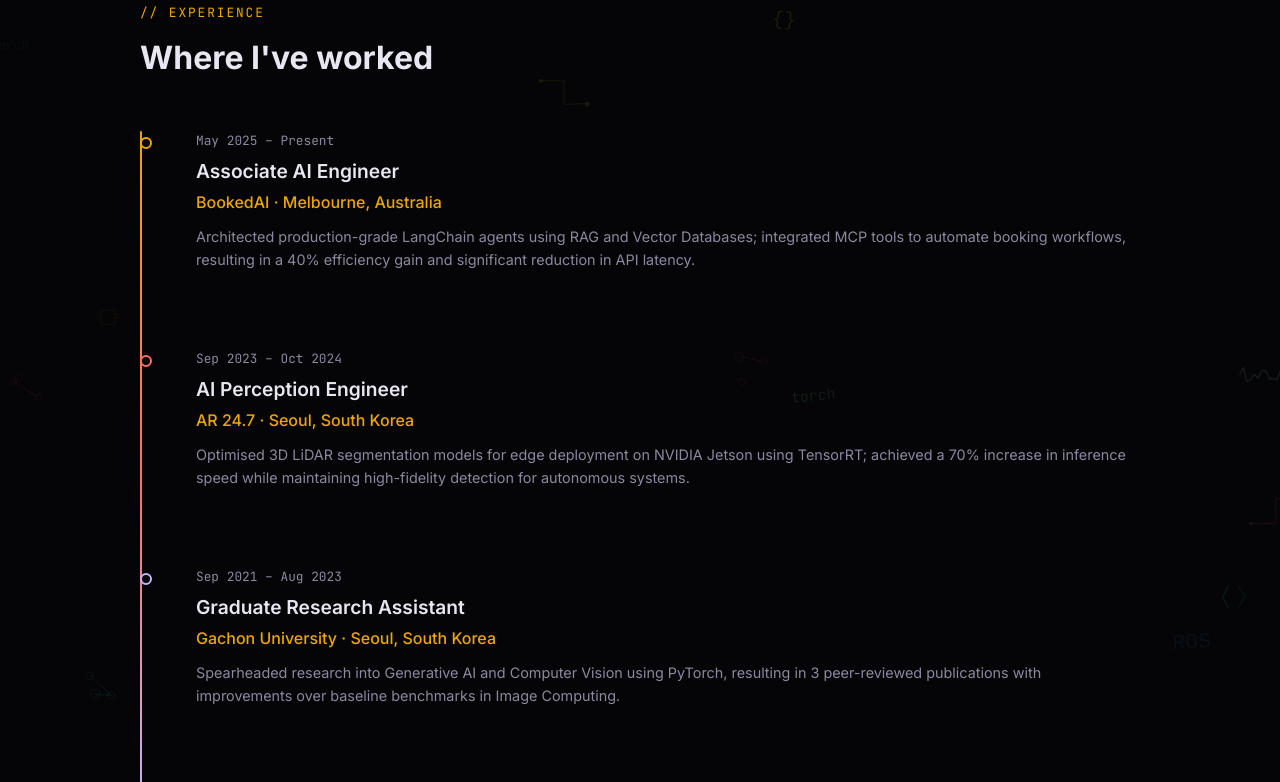
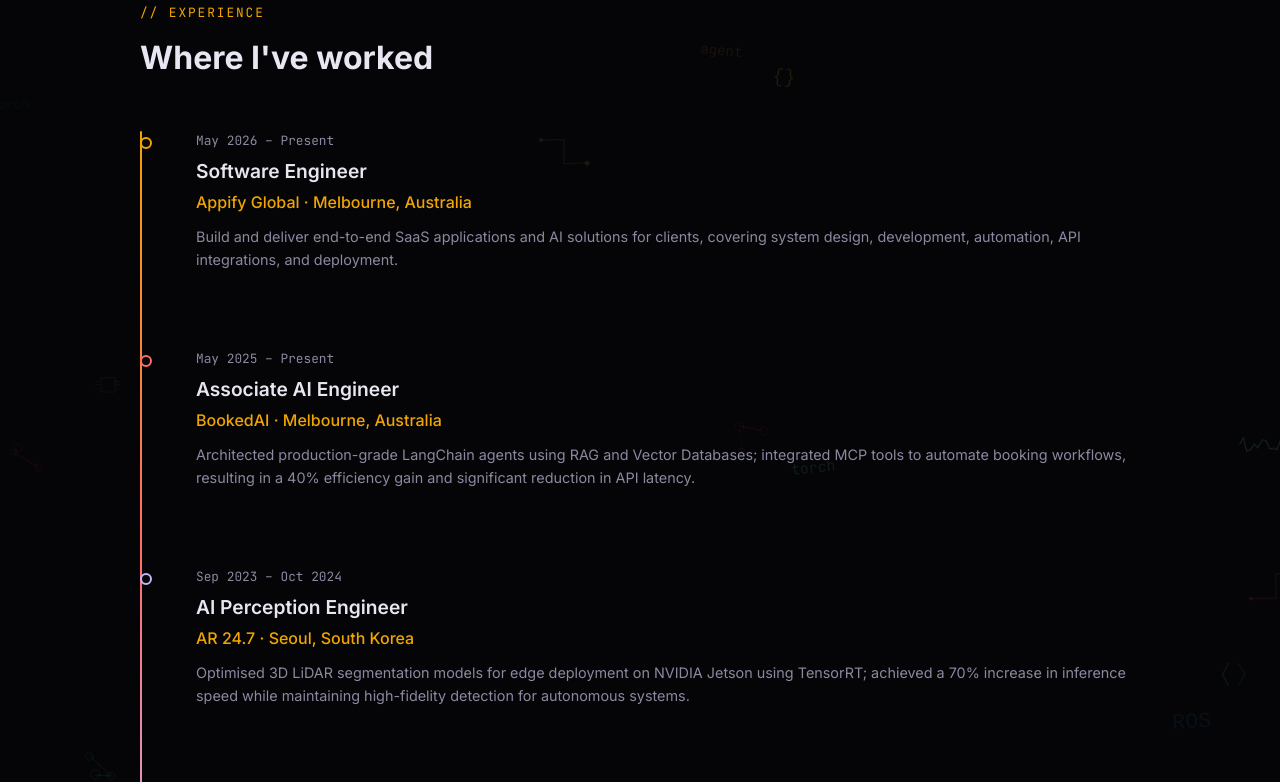
Before and after one commit to adhikariastha5/portfolio, a plain HTML site: page index.html in a window 1280 px wide. Shown: the part 1602-2384 px from the top of the page. Drawn offline with Linux system fonts and the light colour scheme.

Commit message:
Add Appify Global role and update resume.
Include Software Engineer at Appify Global in the experience timeline and replace the resume with the latest single-page PDF.

```diff
--- a/index.html
+++ b/index.html
@@ -515,6 +515,7 @@
         .timeline-item:nth-child(3)::before { border-color: var(--lavender); }
         .timeline-item:nth-child(4)::before { border-color: var(--mint); }
         .timeline-item:nth-child(5)::before { border-color: var(--amber); }
+        .timeline-item:nth-child(6)::before { border-color: var(--coral); }
 
         .timeline-date {
             font-family: var(--font-mono);
@@ -1186,6 +1187,12 @@
         <h2 class="section-title">Where I've worked</h2>
         <div class="timeline">
             <div class="timeline-item">
+                <div class="timeline-date">May 2026 – Present</div>
+                <div class="timeline-role">Software Engineer</div>
+                <div class="timeline-company">Appify Global · Melbourne, Australia</div>
+                <p class="timeline-desc">Build and deliver end-to-end SaaS applications and AI solutions for clients, covering system design, development, automation, API integrations, and deployment.</p>
+            </div>
+            <div class="timeline-item">
                 <div class="timeline-date">May 2025 – Present</div>
                 <div class="timeline-role">Associate AI Engineer</div>
                 <div class="timeline-company">BookedAI · Melbourne, Australia</div>
@@ -1734,9 +1741,15 @@
 
     const expData = [
         {
+            role: 'Software Engineer',
+            company: 'Appify Global · Melbourne, Australia',
+            color: 'var(--amber)',
+            projects: []
+        },
+        {
             role: 'Associate AI Engineer',
             company: 'BookedAI · Melbourne, Australia',
-            color: 'var(--amber)',
+            color: 'var(--coral)',
             projects: [
                 { graphic: gLangChain, name: 'LangChain Booking Agent', tags: ['RAG', 'Vector DB'] },
                 { graphic: gMCP, name: 'MCP Tools for Agent Ingestion', tags: ['MCP', 'Agentic AI'] },
```
Also changed, not shown: 1 other file.
